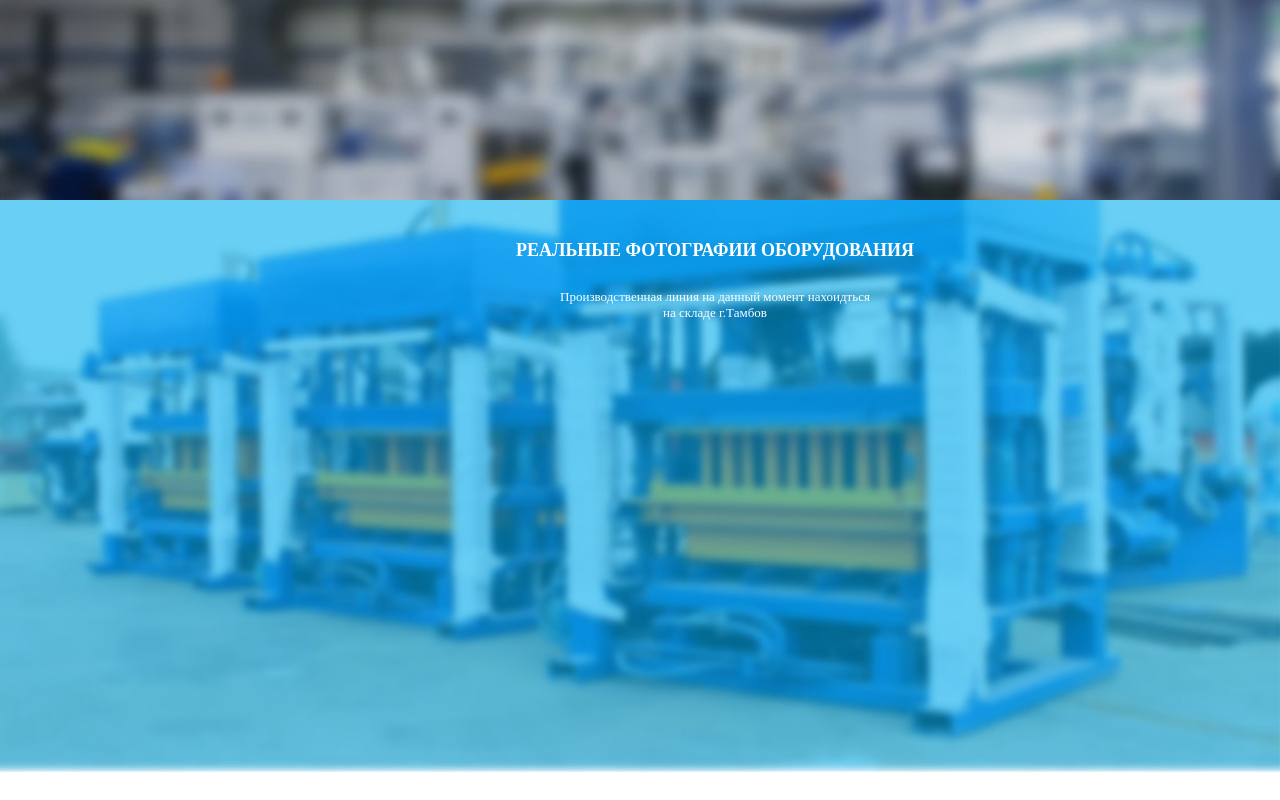
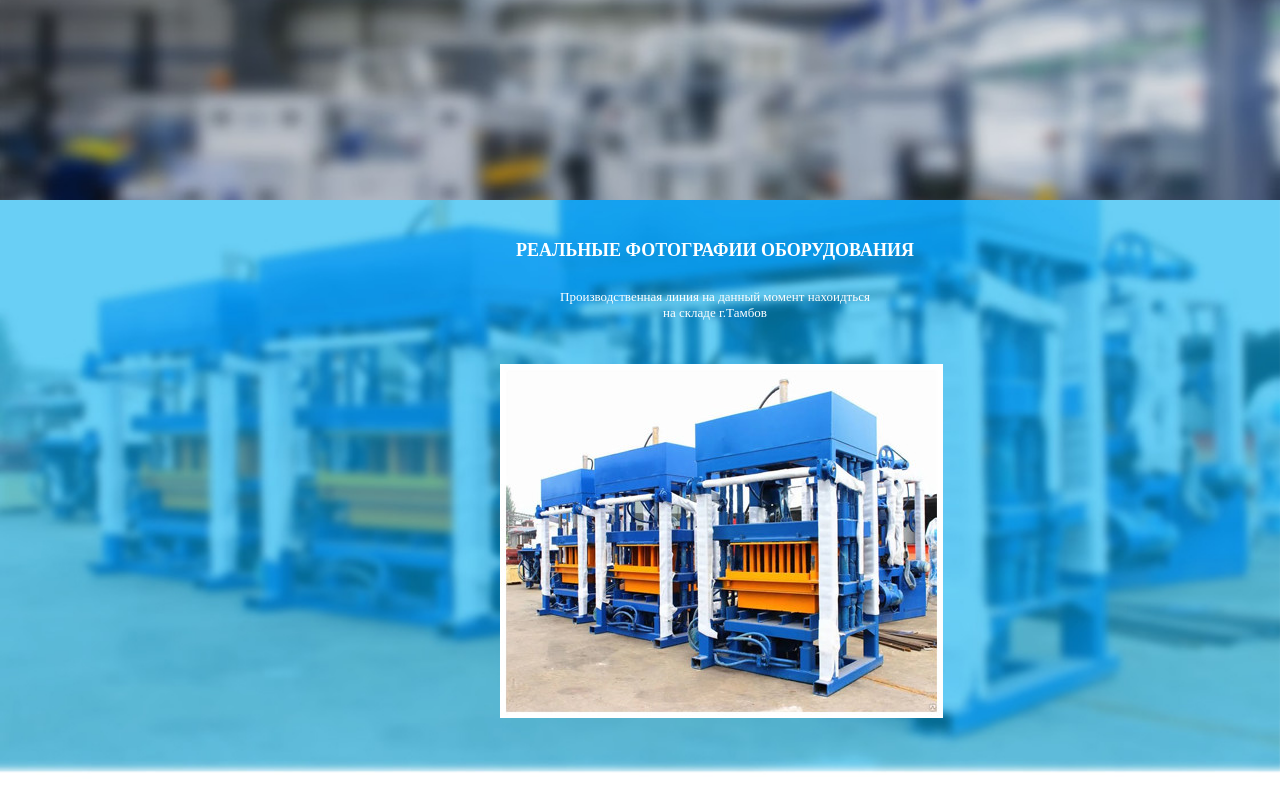
Before and after one commit to blackcor/linkweii.github.io, a plain HTML site: page index.html in a window 1280 px wide. Shown: the part 400-1200 px from the top of the page. Drawn offline with Linux system fonts and the light colour scheme.

Commit message:
Initial commit

```diff
--- a/css/main.css
+++ b/css/main.css
@@ -117,3 +117,9 @@ padding-top: 15px;
        height: 600px;
        display: block;
 }
+
+.services {
+	margin: 0 auto;
+	margin-top: 43px;
+	padding-left: 500px;
+}
--- a/index.html
+++ b/index.html
@@ -52,11 +52,14 @@
       Производственная линия на данный момент нахоидться<br> на складе г.Тамбов
     </p>
  </div>
+ <div class="services">
+ <div class="services_item">
+   <img src="img/gallery.jpg" alt="фотографии">
 	</section>
 		<section>
 <div class="container">
 
- </div>
+     </div>
 	</section>
 		<section>
 <div class="container">
```
Also changed, not shown: img/gallery.jpg (added).
